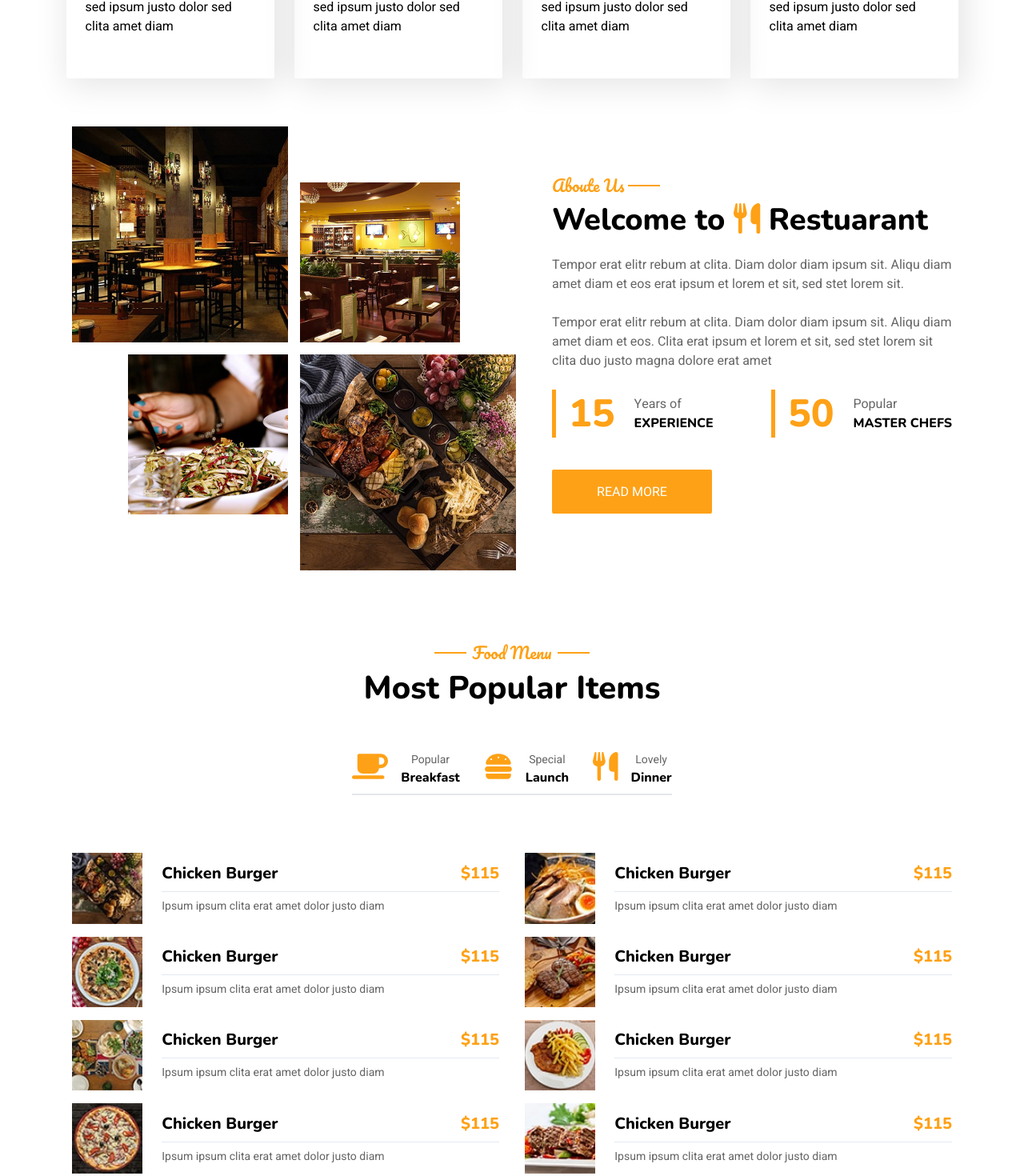
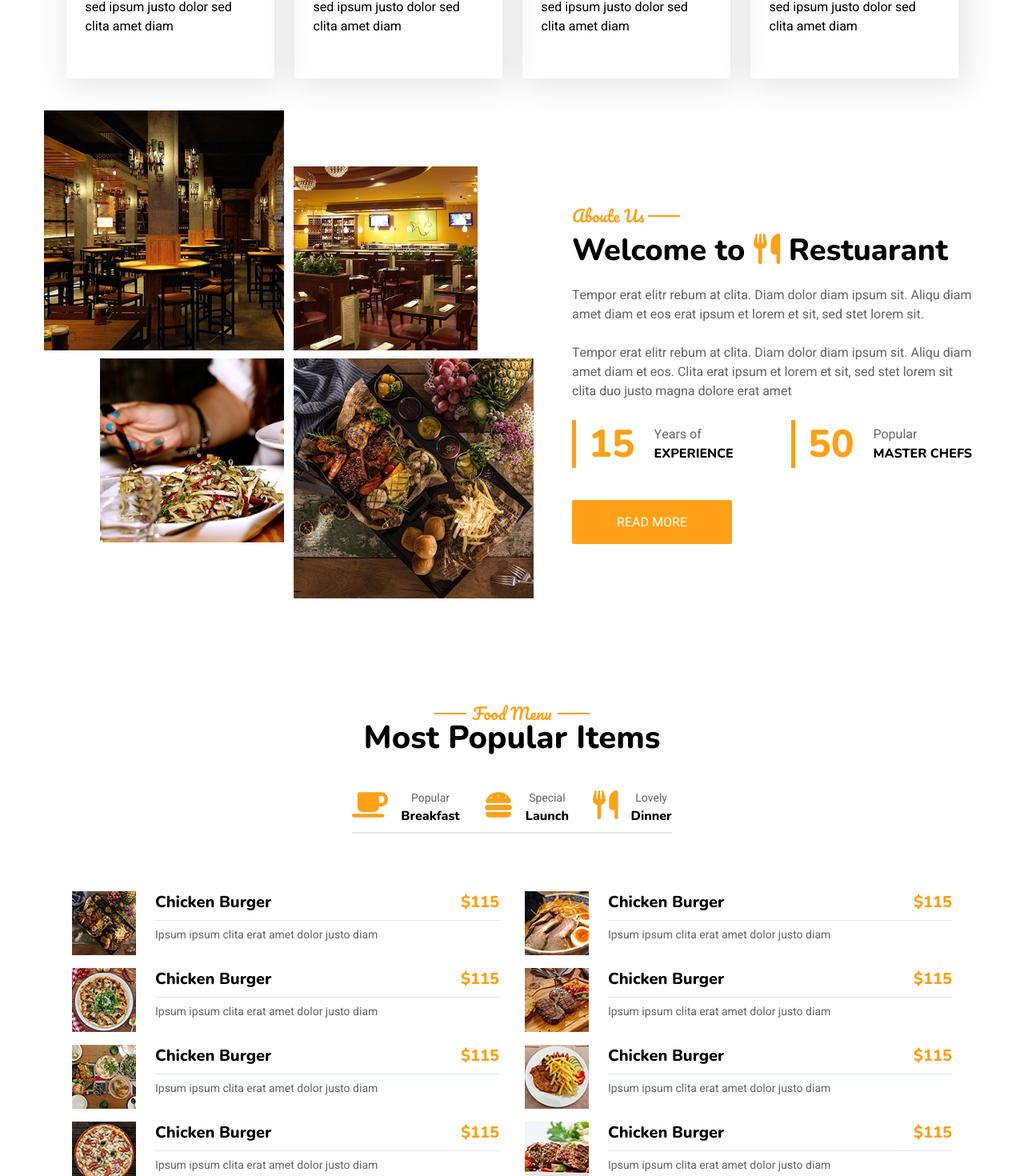
Before and after one commit to ms-moradi/Restuarant, a Next.js app: page / in a window 1280 px wide. Shown: the part 1060-2530 px from the top of the page at 80% size. Built offline with nearby package versions, Linux system fonts and the light colour scheme; what tw-elements would draw is missing.

Commit message:
add responsive style

```diff
--- a/src/component/comments/comments.jsx
+++ b/src/component/comments/comments.jsx
@@ -1,20 +1,53 @@
+'use client'
 
 import CardComment from "@/component/cardComment/cardComment";
 import Title from "../title/title";
 import { commentUser } from "@/analytics/data/data";
 
+// import SwiperCore, { EffectCoverflow, Pagination, Autoplay, Navigation } from "swiper";
+import { Swiper, SwiperSlide } from "swiper/react";
+import "swiper/css";
+import 'swiper/css/free-mode';
+import 'swiper/css/pagination';
+
+// import './styles.css';
+
+// import required modules
+import { FreeMode, Pagination, Autoplay } from 'swiper/modules';
+import SwiperCore from 'swiper';
+// SwiperCore.use([EffectCoverflow, Pagination]);
 
 const Comments =()=>{
     return(
-        <div className="w-full overflow-x-scroll flex flex-col flex-nowrap items-center gap-4 my-20">
+        <div className="w-full flex flex-col flex-nowrap items-center gap-4 my-20">
             <Title title={'Testimonial'} header={'Our Clients Say!!!'}/>
-            <div>
+            <div className="w-full mt-6">
+                <Swiper
+                    className="w-[1200px] h-[290px]"
+                    slidesPerView={3}
+                    spaceBetween={30}
+                    // centeredSlides={true}
+                    centeredSlidesBounds={true}
+                    freeMode={true}
+                    pagination={{
+                      clickable: true,
+                    }}
+                    autoplay={{
+                        delay: 3000,
+                        disableOnInteraction: false,
+                    }}
+                    modules={[Pagination, Autoplay, FreeMode]}
+                    // className="mySwiper"
+                >
                     {commentUser.map(comment=>(
-                        <div key={comment.id}>
-                            <CardComment name={comment.name} image={comment.image} comment={comment.comment} profession={comment.profession}/>
-                        </div>
+                        <SwiperSlide key={comment.id} className="width-[300px]">
+                            <div  className="flex justify-center">
+                                <CardComment name={comment.name} image={comment.image} comment={comment.comment} profession={comment.profession}/>
+                            </div>
+                        </SwiperSlide>
                     ))}
-              </div>
+                </Swiper>
+            </div>
         </div>
     )
 }
--- a/src/component/foodCard/foodCard.jsx
+++ b/src/component/foodCard/foodCard.jsx
@@ -2,15 +2,14 @@
 import Image from "next/image";
 
 import { nunito, heebo } from "@/analytics/font/fonts";
-import food from "@/analytics/image/menu-1.jpg"
 
 const FoodCard =({picture})=>{
     return(
-        <div className="w-[550px] flex shrink justify-center items-center gap-6 p-2">
-            <Image src={picture} alt='foods menu'  width={90}/>
-            <div className="w-[430px]">
+        <div className="w-[290px] md:w-[600px] lg:w-[550px] flex gap-6 p-2">
+            <Image src={picture} alt='foods menu'  className="w-[110px] lg:w-[90px]"/>
+            <div className="w-[290px] md:w-[600px] lg:w-[500px]">
                 <div className="border-b-[1px] border-slate-200 pb-2">
-                    <h5 className={`${nunito.className}  text-xl font-extrabold flex justify-between items-center`}>
+                    <h5 className={`${nunito.className} text-base md:text-xl font-extrabold flex justify-start gap-5 md:justify-between items-center`}>
                         <span>Chicken Burger</span>
                         <span className="text-[#fea116]">$115</span>
                     </h5>
--- a/src/component/foodMenu/foodMenu.jsx
+++ b/src/component/foodMenu/foodMenu.jsx
@@ -28,9 +28,9 @@ const FoodMenu =()=>{
         console.log(key ,meal)
     }
     return(
-        <div className="flex flex-col items-center my-20">
+        <div className="max-w-full flex flex-col items-center justify-center my-5 md:my-20 mx-0">
             <Title title={'Food Menu'} header={'Most Popular Items'}/>
-            <div className="border-b-[2px] flex justify-center gap-[30px] pb-2 mt-[50px]">
+            <div className="border-b-[2px] flex flex-wrap justify-center gap-[30px] pb-2 mt-[50px]">
                 {buttons.map((button , key)=>(
                     <button key={key} className="flex justify-start gap-4" onClick={event => handelButtonMenu(key)}>
                         <FontAwesomeIcon icon={button.icon} className="text-[#fea116] text-4xl"/>
@@ -41,7 +41,7 @@ const FoodMenu =()=>{
                     </button>
                 ))}
             </div>
-            <div className="w-[1300px] flex shrink flex-wrap justify-center pt-16">
+            <div className="flex shrink flex-wrap justify-center pt-16">
                 {foodMenu.map((food,key )=> (
                     <div key={key} className="px-2">
                         <FoodCard picture={food.picture}/>
--- a/src/component/service/service.jsx
+++ b/src/component/service/service.jsx
@@ -14,12 +14,12 @@ const data = [
 
 const Service =()=>{
     return(
-        <div className='flex justify-center content-center gap-[25px] my-10 px-[60px]'>
+        <div className='flex flex-wrap justify-center content-center gap-[25px] my-10 md:px-[10px] lg:px-[60px]'>
             {data.map((card) => (
-                <div key={card.id} className={`inline-block w-[260px] h-[260px] hover:bg-[#fea116] hover:text-[#fff] p-6 shadow-3xl rounded-[2px] animate-[slide-in_1s_ease-in-out_1s]`}>
+                <div key={card.id} className={`inline-block w-[270px] md:w-[310px] lg:w-[260px] h-[260px] hover:bg-[#fea116] hover:text-[#fff] p-6 shadow-3xl rounded-[2px] animate-[slide-in_1s_ease-in-out_1s]`}>
                     <FontAwesomeIcon icon={card.icon} className="text-[#fea116] text-[48px] mb-5" />
                     <h5 className={`${nunito.className} text-[20px] font-extrabold mb-3`}>{card.title}</h5>
-                    <div className="w-[190px]">
+                    <div className="md:w-[270px] lg:w-[190px] ">
                         <p className={`${heebo.className}`}>{card.discription}</p>
                     </div>
                 </div>
--- a/src/component/title/title.jsx
+++ b/src/component/title/title.jsx
@@ -1,4 +1,4 @@
-import { pacifico, nunito, heebo } from "@/analytics/font/fonts";
+import { pacifico, nunito } from "@/analytics/font/fonts";
 
 
 const Title =({title, header})=>{
@@ -9,7 +9,7 @@ const Title =({title, header})=>{
                 <h5 className={`${pacifico.className} text-xl text-[#fea116] font-normal`}>{title}</h5>
                 <div className="w-[40px] h-[2px] bg-[#fea116]"></div>
             </div>
-            <h className={`${nunito.className} text-[40px] font-extrabold`}>{header}</h>
+            <h1 className={`${nunito.className} text-2xl lg:text-[40px] font-extrabold`}>{header}</h1>
         </>
     )
 }
--- a/src/component/welcome/welcome.jsx
+++ b/src/component/welcome/welcome.jsx
@@ -18,21 +18,21 @@ const items = [
 
 const Welcome =()=>{
     return(
-        <div className="height-auto mb-40 px-[40px]">
-            <div className="flex justify-center gap-[50px] ">
-                <div className="w-[550px] h-[400px]  relative">
-                    <Image src={about1} alt="image about" width={270} className="absolute top-[20px] left-[0px] animate-[spinner-grow_2s_ease-in-out_0.5s]"/>
-                    <Image src={about3} alt="image about" width={200} className="absolute top-[305px] left-[70px] animate-[spinner-grow_2s_ease-in-out_1s]"/>
-                    <Image src={about2} alt="image about" width={200} className="absolute top-[90px] right-[65px] animate-[spinner-grow_2s_ease-in-out_0.75s]"/>
-                    <Image src={about4} alt="image about" width={270} className="absolute top-[305px] right-[-5px] animate-[spinner-grow_2s_ease-in-out_1.25s]"/>
+        <div className="max-w-full h-auto mb-20 md:mb-40 px-[40px]">
+            <div className="flex flex-col items-center justify-center lg:flex-row lg:justify-center gap-[50px] ">
+                <div className="w-[280px] h-[200px] md:w-[600px] md:h-[500px]  relative mb-10 md:mb-20">
+                    <Image src={about1} alt="image about" className="w-[140px] md:w-[300px] absolute top-[20px] left-[-30px] md:top-[0px]   md:left-[-10px] animate-[spinner-grow_2s_ease-in-out_0.5s]"/>
+                    <Image src={about3} alt="image about" className="w-[90px] md:w-[230px] absolute top-[170px] left-[20px] md:top-[310px] md:left-[60px] animate-[spinner-grow_2s_ease-in-out_1s]"/>
+                    <Image src={about2} alt="image about" className="w-[90px] md:w-[230px] absolute top-[70px] right-[70px] md:top-[70px]  md:right-[68px] animate-[spinner-grow_2s_ease-in-out_0.75s]"/>
+                    <Image src={about4} alt="image about" className="w-[140px] md:w-[300px] absolute top-[170px] right-[20px] md:top-[310px] md:right-[-2px] animate-[spinner-grow_2s_ease-in-out_1.25s]"/>
                 </div>
                 <div className="mt-[80px]">
                     <div className="flex juatify-start items-center gap-1 pb-2">
                         <h5 className={`${pacifico.className} text-[#fea116] text-xl`}>Aboute Us </h5>
                         <div className="w-[40px] h-[2px] bg-[#fea116]"></div>
                     </div>
-                    <h1 className={`${nunito.className} text-4xl lg:text-[38px] font-extrabold not-italic mb-6`}>Welcome to <FontAwesomeIcon icon={faUtensils} className="text-[#fea116] font-[45px]"/> Restuarant</h1>
-                    <div className="w-[500px]">
+                    <h1 className={`${nunito.className} text-2xl md:text-4xl lg:text-[38px] font-extrabold not-italic mb-6`}>Welcome to <FontAwesomeIcon icon={faUtensils} className="text-[#fea116] font-[45px]"/> Restuarant</h1>
+                    <div className="w-[280px] md:w-[650px] lg:w-[500px]">
                         <p className="text-[#666565] mb-6">
                             Tempor erat elitr rebum at clita. Diam dolor diam ipsum sit. Aliqu diam amet diam et eos erat ipsum et lorem et sit, sed stet lorem sit.
                         </p>
@@ -40,7 +40,7 @@ const Welcome =()=>{
                             Tempor erat elitr rebum at clita. Diam dolor diam ipsum sit. Aliqu diam amet diam et eos. Clita erat ipsum et lorem et sit, sed stet lorem sit clita duo justo magna dolore erat amet
                         </p>
                     </div>
-                    <div className="flex justify-between ga-3 mb-10">
+                    <div className="flex flex-col gap-4 md:flex-row md:justify-start md:gap-20 lg:justify-between lg:gap-3 mb-10">
                         {items.map(item=>(
                             <div key={item.id} className="flex flex-start items-center gap-4">
                                 <div className="w-[5px] h-[60px] bg-[#fea116]"></div>
```
Also changed, not shown: src/component/bookTable/bookTable.jsx (+12 -12 lines).
